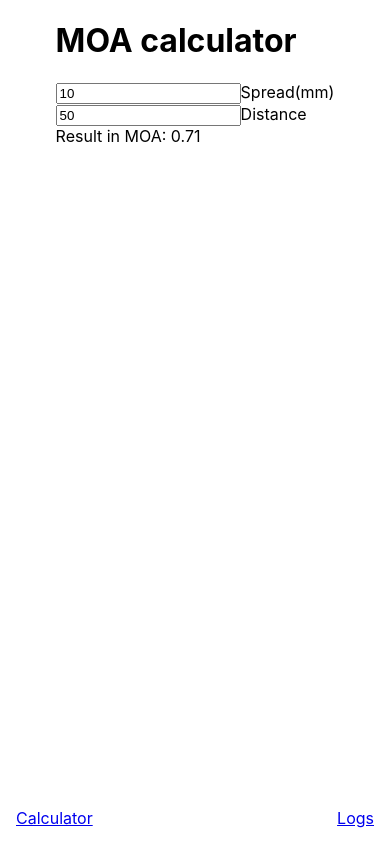
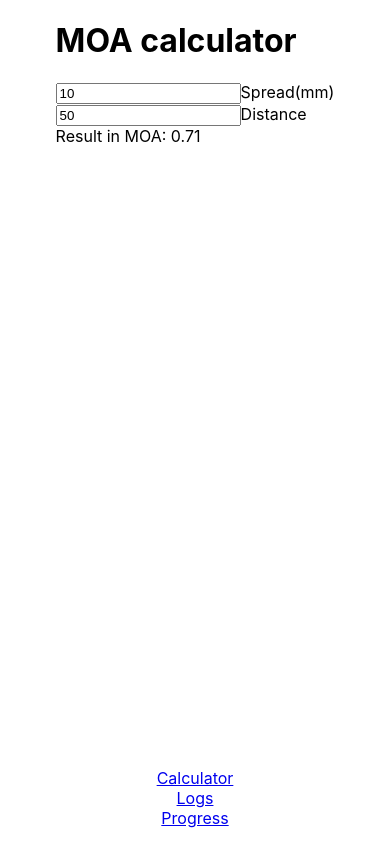
Before and after one commit to Drag13/moa, a React (Create React App) app: page / in a window 390 px wide. Built offline with nearby package versions, Linux system fonts and the light colour scheme.

Commit message:
Added link to the footer

```diff
--- a/src/Footer.tsx
+++ b/src/Footer.tsx
@@ -6,5 +6,6 @@ export const Footer = () => (
   <footer className={styles.root}>
     <AppLink to={AppRoutes.Calculator()}>Calculator</AppLink>
     <AppLink to={AppRoutes.Logs()}>Logs</AppLink>
+    <AppLink to={AppRoutes.Progress()}>Progress</AppLink>
   </footer>
 );
--- a/src/footer.module.css
+++ b/src/footer.module.css
@@ -4,3 +4,10 @@
   padding: var(--spacing, 1rem);
   margin-top: auto;
 }
+
+@media screen and (max-width: 400px) {
+  .root {
+    flex-direction: column;
+    align-items: center;
+  }
+}
```
Also changed, not shown: 1 other file (tests, documents, lock files or other folders).
